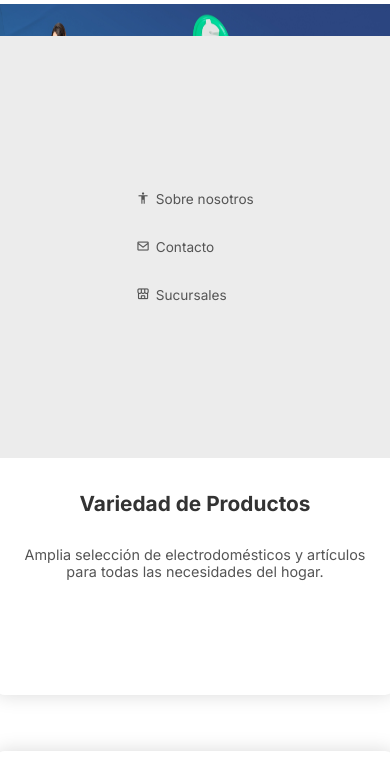
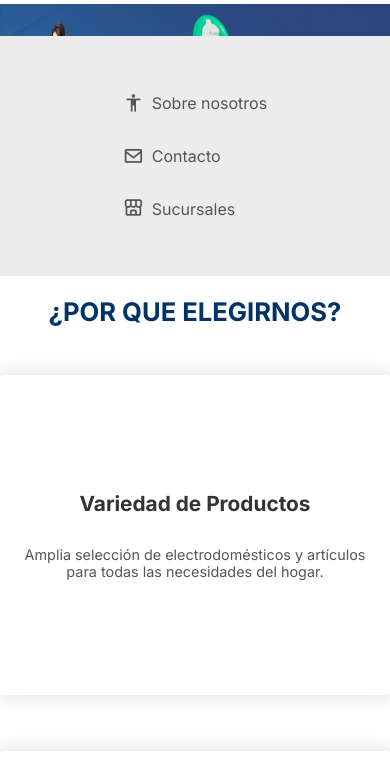
Before and after one commit to EnzoMasotta/proyectoIntegrador1, a plain HTML site: page index.html in a window 390 px wide. Both pictures are taken after a click on the label 382 px from the left and 32 px from the top of the page. Shown: the part 60-844 px from the top of the page. Drawn offline with nearby package versions, Linux system fonts and the light colour scheme.

Commit message:
Menu hamburguesa hecho

```diff
--- a/index.html
+++ b/index.html
@@ -52,13 +52,33 @@
                 <a class="user" href="/login.html"><i class='bx bx-user'></i></a>
                 <a class="cart" href="#"><i class='bx bx-cart'></i></a>
 
-
-
                 <label for="check" class="toggle-menu"><i class='bx bx-menu'></i></label>
                 <input type="checkbox" name="" id="check">
 
 
+                <div class="menu">
 
+                    <ul>
+                        <li>
+                            <a href="#aboutus">
+                                <i class='bx bx-body'></i>
+                                <p>Sobre nosotros</p>
+                            </a>
+                        </li>
+                        <li>
+                            <a href="#contact">
+                                <i class='bx bx-envelope'></i>
+                                <p>Contacto</p>
+                            </a>
+                        </li>
+                        <li>
+                            <a href="#directions">
+                                <i class='bx bx-store-alt'></i>
+                                <p>Sucursales</p>
+                            </a>
+                        </li>
+                    </ul>
+               </div>
 
             </div>
         </div>
--- a/style.css
+++ b/style.css
@@ -423,26 +423,56 @@
 
 
 @media (max-width:860px){
-    .first_nav{
-        align-items: center;
-        justify-content: center;
-        width: 100vw;
-        height: 50%;
-        position: fixed;
-        top: 6rem;
-        right: 0%;
-        z-index: 100;
-        transition: right 0.3s ease;
 
+    .second_nav{
+        position: relative;
     }
-
-    #check:checked ~ .first_nav{
-        background-color: aquamarine;
-    }
-
 
     .user-cart label{
         display: flex;
+    }
+
+    .first_nav{
+        display: none;
+    }
+
+    .menu{
+        display: flex;
+        position: absolute;
+        justify-content: center;
+        align-items: center;
+        top: 6rem;
+        width: 100%;
+        height: 15rem;
+
+        right: -100%;
+
+        background-color: var(--gray-background);
+
+        transition: all .3s ease;
+    }
+
+    .menu ul{
+        display: flex;
+        flex-direction: column;
+        gap: 2rem;
+    }
+
+    .menu a{
+        display: flex;
+        align-items: center;
+        font-size: 1rem;
+        gap: .5rem;
+        color: var(--gray);
+    }
+
+    .menu i{
+        font-size: 1rem;
+        color: var(--gray);
+    }
+
+    #check:checked ~ .menu{
+        right: 0;
     }
 
     .first_nav ul{
```
